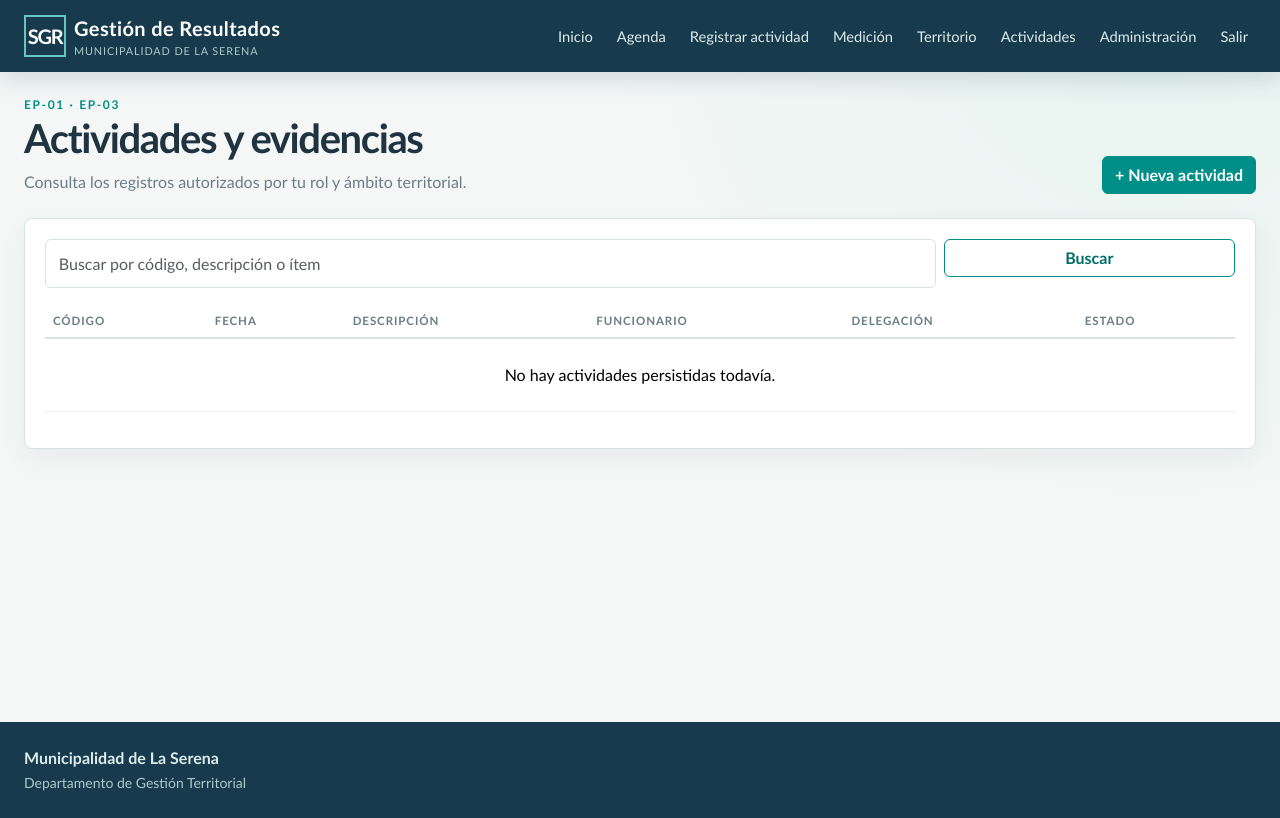
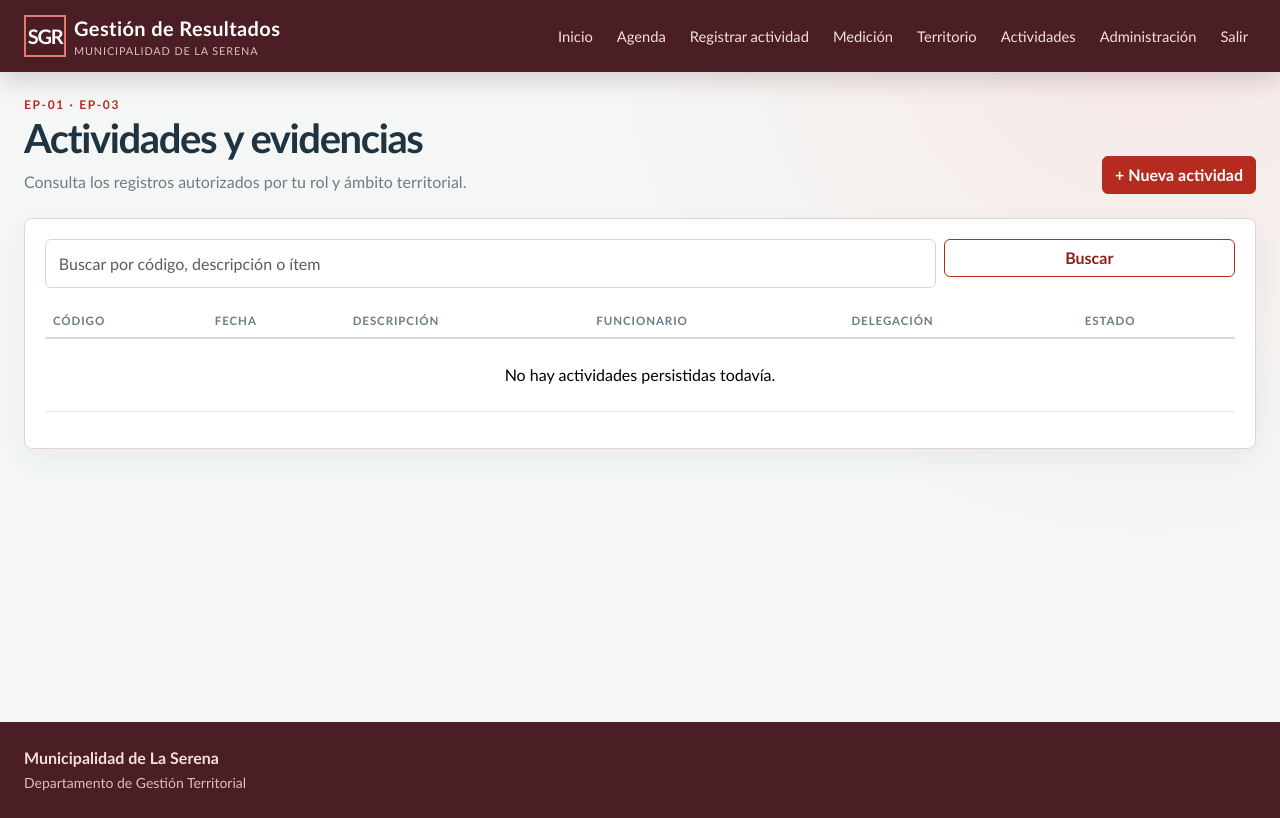
Before and after one commit to cesar260207/proyecto-de-titulo-mockups, a Django app: page /actividades/ in a window 1280 px wide. Run offline with Django 5.2, Linux system fonts and the light colour scheme; the visitor is signed in with stand-in values (Sample User, id 1); data comes from the database, SQL or seed files in the repository; data that the repository does not hold is empty; some libraries are stand-ins or nearby versions.

Commit message:
Aplicar tema visual rojo institucional

```diff
--- a/static/css/sgr.css
+++ b/static/css/sgr.css
@@ -3,26 +3,26 @@
     --muted: #6b7d86;
     --paper: #f4f7f6;
     --panel: #ffffff;
-    --teal: #008f88;
-    --teal-dark: #006d69;
-    --coral: #c94b32;
+    --teal: #b52b1f;
+    --teal-dark: #8f1f18;
+    --coral: #d45a3e;
     --amber: #e8a128;
-    --line: #d8e3e1;
-    --navy: #173b4d;
+    --line: #e4d4d1;
+    --navy: #4b1d24;
 }
 
 body {
-    background: radial-gradient(circle at 90% 0%, #e6f4f0 0, transparent 34rem), var(--paper);
+    background: radial-gradient(circle at 90% 0%, #f7e8e5 0, transparent 34rem), var(--paper);
     color: var(--ink);
     font-family: "Trebuchet MS", "Segoe UI", sans-serif;
 }
 
-.sgr-nav { background: var(--navy); min-height: 72px; box-shadow: 0 8px 24px rgba(23, 59, 77, .14); }
+.sgr-nav { background: var(--navy); min-height: 72px; box-shadow: 0 8px 24px rgba(75, 29, 36, .18); }
 .navbar-brand { letter-spacing: .02em; }
-.navbar-brand small { display: block; color: #a9cbc8; font-size: .68rem; font-weight: 400; letter-spacing: .08em; text-transform: uppercase; }
-.nav-link { color: #dcecea !important; font-size: .92rem; }
+.navbar-brand small { display: block; color: #e9b9b2; font-size: .68rem; font-weight: 400; letter-spacing: .08em; text-transform: uppercase; }
+.nav-link { color: #f5dfdc !important; font-size: .92rem; }
 .nav-link:hover { color: #fff !important; }
-.brand-mark { display: grid; place-items: center; width: 42px; height: 42px; border: 2px solid #67c6bd; color: #fff; font-weight: 800; letter-spacing: -.06em; }
+.brand-mark { display: grid; place-items: center; width: 42px; height: 42px; border: 2px solid #e27a6d; color: #fff; font-weight: 800; letter-spacing: -.06em; }
 .app-shell { max-width: 1560px; margin: auto; min-height: calc(100vh - 150px); }
 
 .page-kicker { color: var(--teal); font-size: .75rem; font-weight: 800; letter-spacing: .14em; text-transform: uppercase; }
@@ -37,26 +37,26 @@ body {
 .metric.coral { border-left-color: var(--coral); }
 .metric.amber { border-left-color: var(--amber); }
 .metric.navy { border-left-color: var(--navy); }
-.progress { background: #e6efed; height: 9px; border-radius: 99px; }
+.progress { background: #f0e0dd; height: 9px; border-radius: 99px; }
 .progress-bar { border-radius: 99px; }
 .btn-sgr { background: var(--teal); border-color: var(--teal); color: #fff; font-weight: 700; }
 .btn-sgr:hover { background: var(--teal-dark); border-color: var(--teal-dark); color: #fff; }
 .btn-outline-sgr { color: var(--teal-dark); border-color: var(--teal); font-weight: 700; }
 .btn-outline-sgr:hover { background: var(--teal); color: #fff; }
-.badge-soft { background: #e3f3ef; color: var(--teal-dark); }
+.badge-soft { background: #f8e5e1; color: var(--teal-dark); }
 .badge-danger-soft { background: #fbe6df; color: #a63a27; }
 .badge-warning-soft { background: #fff0cf; color: #8b5a04; }
 .badge-success-soft { background: #e2f2df; color: #28743d; }
 .table { --bs-table-bg: transparent; }
 .table thead th { color: var(--muted); font-size: .72rem; text-transform: uppercase; letter-spacing: .08em; border-bottom: 2px solid var(--line); }
-.table tbody td { border-color: #edf2f1; vertical-align: middle; }
-.hero-sgr { background: linear-gradient(115deg, #173b4d 0%, #126d70 58%, #d66a44 150%); color: #fff; padding: 2.4rem; border-radius: 12px; overflow: hidden; position: relative; }
+.table tbody td { border-color: #f1e7e5; vertical-align: middle; }
+.hero-sgr { background: linear-gradient(115deg, #4b1d24 0%, #9f2b25 58%, #d66a44 150%); color: #fff; padding: 2.4rem; border-radius: 12px; overflow: hidden; position: relative; }
 .hero-sgr:after { content: ""; position: absolute; width: 260px; height: 260px; border: 1px solid rgba(255,255,255,.2); border-radius: 50%; right: 8%; top: -80px; box-shadow: 0 0 0 24px rgba(255,255,255,.04), 0 0 0 48px rgba(255,255,255,.03); }
 .hero-sgr h1 { max-width: 720px; font-weight: 800; letter-spacing: -.04em; }
-.hero-sgr p { max-width: 700px; color: #d8eeeb; }
+.hero-sgr p { max-width: 700px; color: #f7dfdb; }
 .workflow { display: grid; grid-template-columns: repeat(5, 1fr); gap: 2px; }
-.workflow-step { padding: 1rem; background: #eef5f3; border-top: 4px solid var(--teal); }
-.workflow-step:nth-child(2) { border-color: #3f8f89; } .workflow-step:nth-child(3) { border-color: var(--amber); } .workflow-step:nth-child(4) { border-color: var(--coral); } .workflow-step:nth-child(5) { border-color: var(--navy); }
+.workflow-step { padding: 1rem; background: #f8eeec; border-top: 4px solid var(--teal); }
+.workflow-step:nth-child(2) { border-color: #c54a3d; } .workflow-step:nth-child(3) { border-color: var(--amber); } .workflow-step:nth-child(4) { border-color: var(--coral); } .workflow-step:nth-child(5) { border-color: var(--navy); }
 .workflow-step strong { display: block; font-size: .8rem; text-transform: uppercase; letter-spacing: .06em; }
 .workflow-step span { display: block; color: var(--muted); font-size: .82rem; margin-top: .4rem; }
 .territory-card { border-top: 4px solid var(--coral) !important; }
@@ -64,6 +64,6 @@ body {
 .form-label { color: var(--ink); font-weight: 700; font-size: .85rem; }
 .form-control, .form-select { border-color: var(--line); padding: .7rem .8rem; }
 .form-control:focus, .form-select:focus { border-color: var(--teal); box-shadow: 0 0 0 .2rem rgba(0,143,136,.12); }
-.footer { background: var(--navy); color: #dcecea; padding: 1.5rem 0; }
-.footer small { color: #a9cbc8; }
+.footer { background: var(--navy); color: #f5dfdc; padding: 1.5rem 0; }
+.footer small { color: #e9b9b2; }
 @media (max-width: 768px) { .app-shell { padding-left: 1rem !important; padding-right: 1rem !important; } .hero-sgr { padding: 1.5rem; } .workflow { grid-template-columns: 1fr; } .workflow-step { border-left: 4px solid var(--teal); border-top: 0; } }
```
